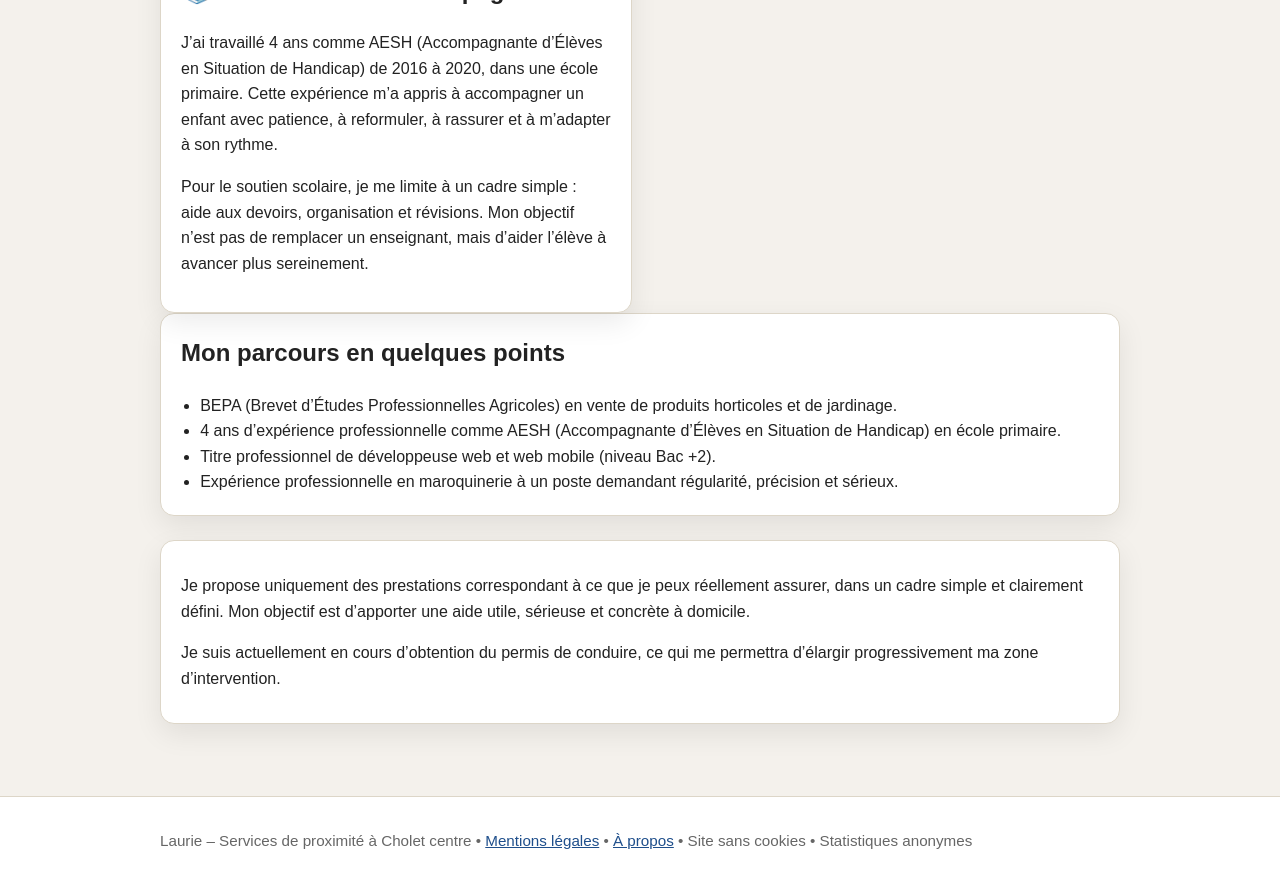
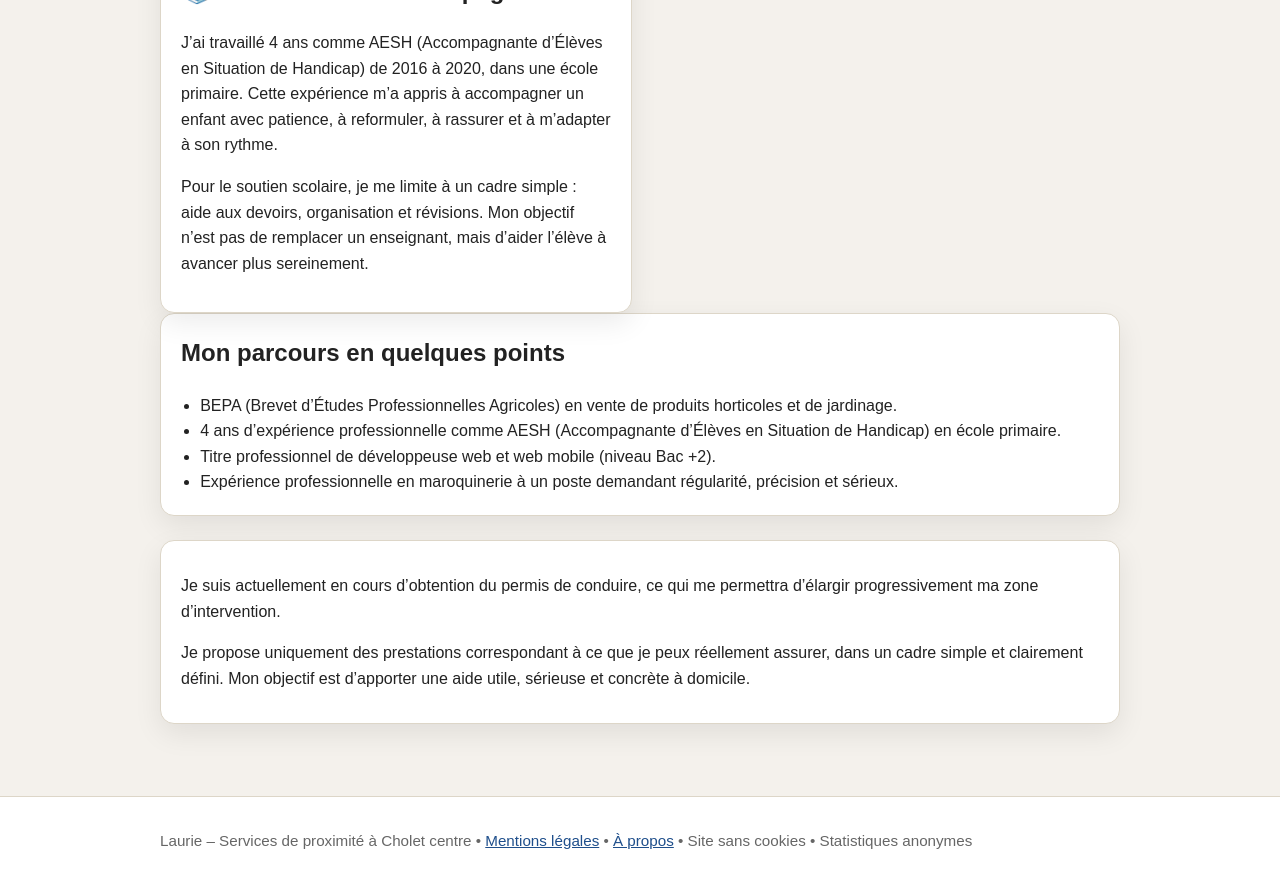
Before and after one commit to Laurie-services/laurie-services.github.io, a Jekyll site: the page built from a-propos.html, in a window 1280 px wide and 900 px high, scrolled down 1638 px. Shown: the top 888 px of the window. Built offline with Jekyll 4.4.1, drawn with Linux system fonts in a browser that asks for light colours.

Commit message:
qq corrections

```diff
--- a/a-propos.html
+++ b/a-propos.html
@@ -115,10 +115,11 @@ description: "Présentation de Laurie, de son parcours et des compétences qui s
 
 <section class="notice">
   <p>
+    Je suis actuellement en cours d’obtention du permis de conduire, ce qui me permettra d’élargir progressivement ma zone d’intervention.
+  </p>
+  <p>
     Je propose uniquement des prestations correspondant à ce que je peux réellement assurer, dans un cadre simple et clairement défini.
     Mon objectif est d’apporter une aide utile, sérieuse et concrète à domicile.
     </p>
-    <p>
-    Je suis actuellement en cours d’obtention du permis de conduire, ce qui me permettra d’élargir progressivement ma zone d’intervention.
-  </p>
+
 </section>
```
